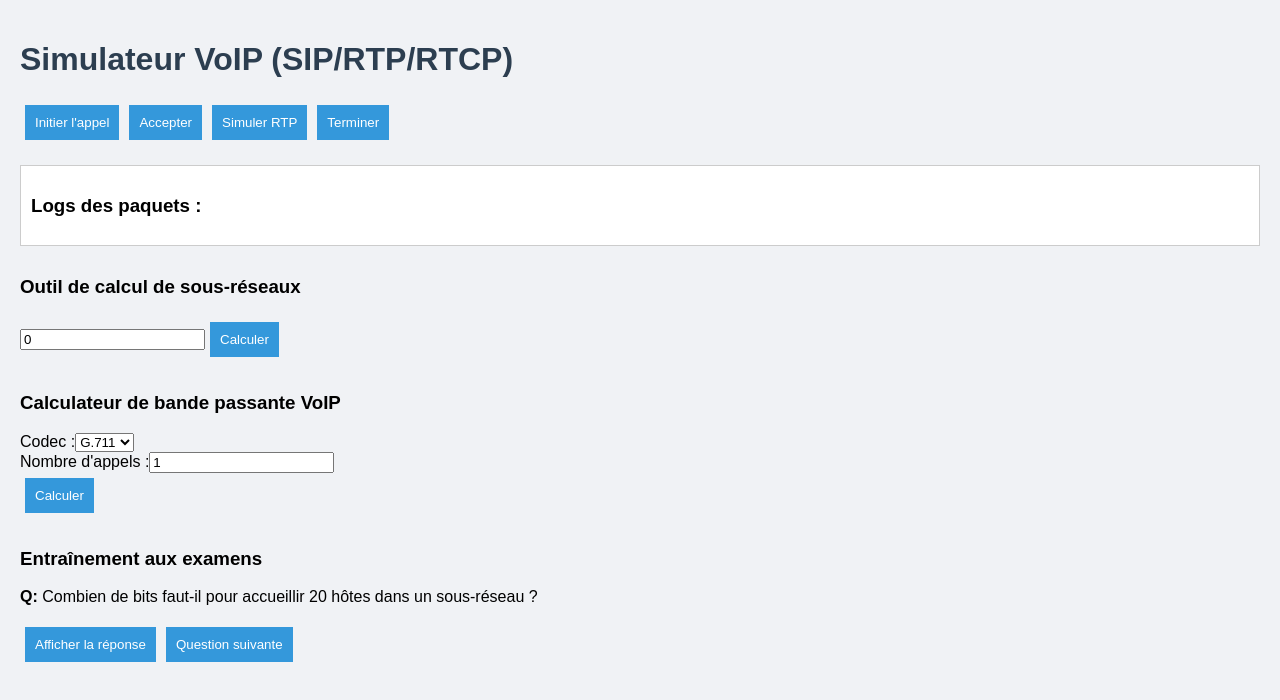
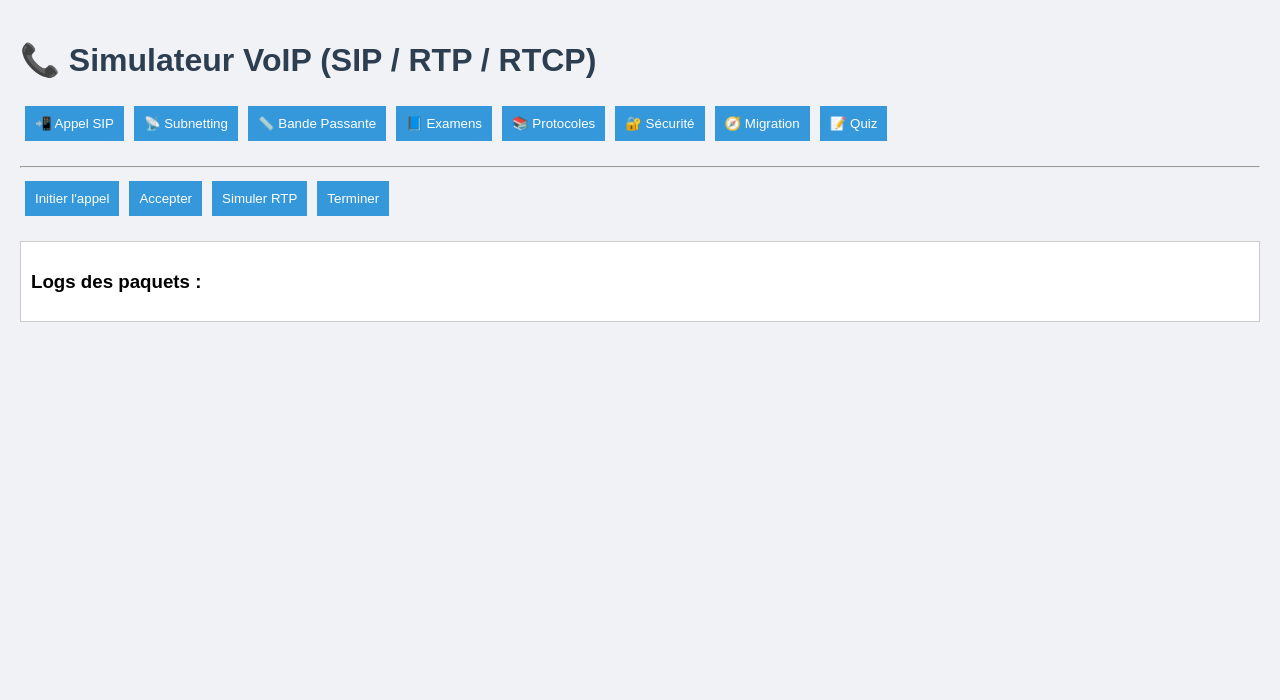
Before and after one commit to EJM0101/voip-simulator, a React (Vite) app in the folder client/: page / in a window 1280 px wide. Shown: the top 700 px of the page. Built offline with nearby package versions, Linux system fonts and the light colour scheme.

Commit message:
Update App.jsx

```diff
--- a/client/src/App.jsx
+++ b/client/src/App.jsx
@@ -1,18 +1,48 @@
-import React from 'react';
+import React, { useState } from 'react';
 import CallSimulator from './components/CallSimulator';
 import SubnettingTool from './components/SubnettingTool';
 import BandwidthCalculator from './components/BandwidthCalculator';
 import ExamTrainer from './components/ExamTrainer';
+import ProtocolComparison from './components/ProtocolComparison';
+import SecurityTips from './components/SecurityTips';
+import MigrationSteps from './components/MigrationSteps';
+import QuizTrainer from './components/QuizTrainer';
 import '../styles/style.css';
 
 function App() {
+  const [activeTab, setActiveTab] = useState('call');
+
+  const renderTab = () => {
+    switch (activeTab) {
+      case 'call': return <CallSimulator />;
+      case 'subnet': return <SubnettingTool />;
+      case 'bandwidth': return <BandwidthCalculator />;
+      case 'exam': return <ExamTrainer />;
+      case 'protocols': return <ProtocolComparison />;
+      case 'security': return <SecurityTips />;
+      case 'migration': return <MigrationSteps />;
+      case 'quiz': return <QuizTrainer />;
+      default: return <CallSimulator />;
+    }
+  };
+
   return (
     <div className="App">
-      <h1>Simulateur VoIP (SIP/RTP/RTCP)</h1>
-      <CallSimulator />
-      <SubnettingTool />
-      <BandwidthCalculator />
-      <ExamTrainer />
+      <h1>📞 Simulateur VoIP (SIP / RTP / RTCP)</h1>
+
+      <nav style={{ marginBottom: '20px' }}>
+        <button onClick={() => setActiveTab('call')}>📲 Appel SIP</button>
+        <button onClick={() => setActiveTab('subnet')}>📡 Subnetting</button>
+        <button onClick={() => setActiveTab('bandwidth')}>📏 Bande Passante</button>
+        <button onClick={() => setActiveTab('exam')}>📘 Examens</button>
+        <button onClick={() => setActiveTab('protocols')}>📚 Protocoles</button>
+        <button onClick={() => setActiveTab('security')}>🔐 Sécurité</button>
+        <button onClick={() => setActiveTab('migration')}>🧭 Migration</button>
+        <button onClick={() => setActiveTab('quiz')}>📝 Quiz</button>
+      </nav>
+
+      <hr />
+      {renderTab()}
     </div>
   );
 }
```
